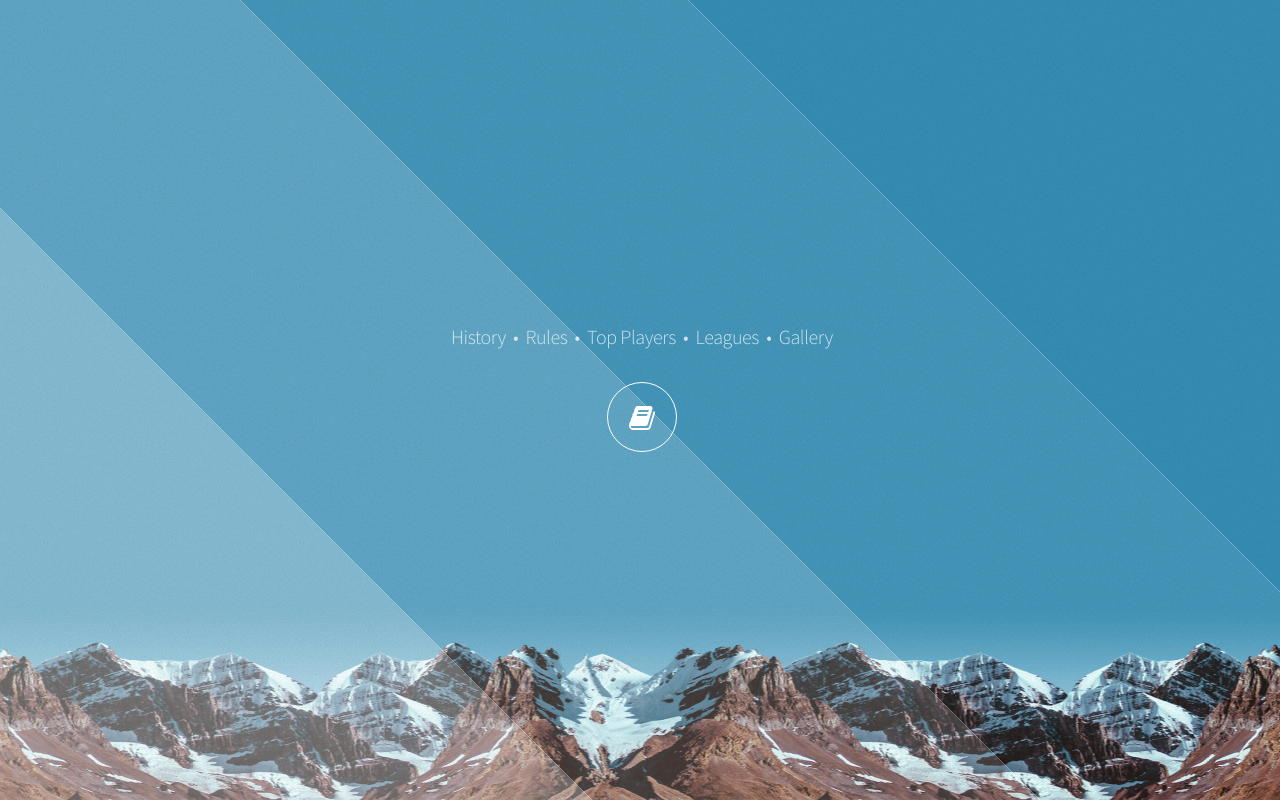
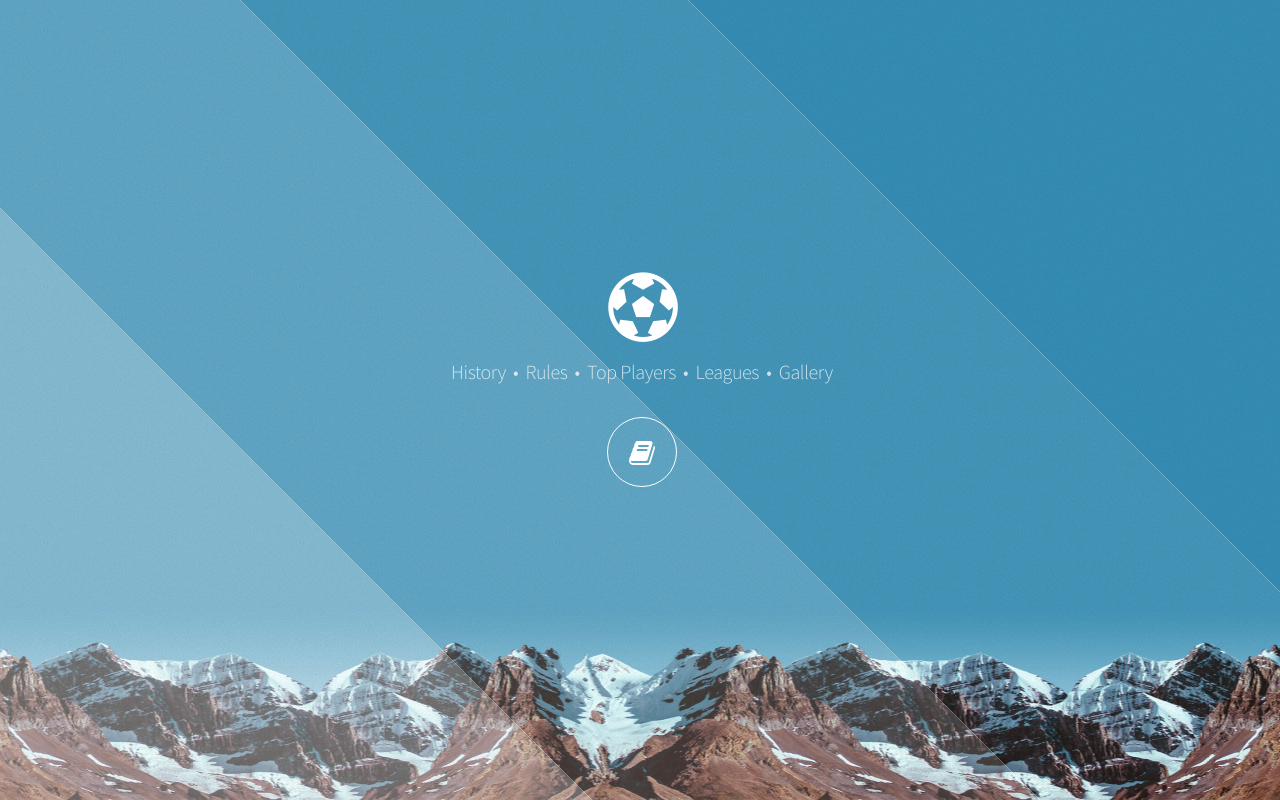
Before and after one commit to Judethedood/judethedood.github.io, a plain HTML site: page index.html in a window 1280 px wide. Drawn offline with Linux system fonts and the light colour scheme.

Commit message:
Soccer Ball

```diff
--- a/index.html
+++ b/index.html
@@ -22,7 +22,7 @@
 
 				<!-- Header -->
 					<header id="header">
-						<h1><i class="icon fa-soccer-ball"></i></h1>
+						<h1><i class="icon fa-futbol-o"></i></h1>
 						<p> History &nbsp;&bull;&nbsp; Rules &nbsp;&bull;&nbsp; Top Players &nbsp;&bull;&nbsp; Leagues &nbsp;&bull;&nbsp; Gallery</p>
 						<nav>
 							<ul>
```
